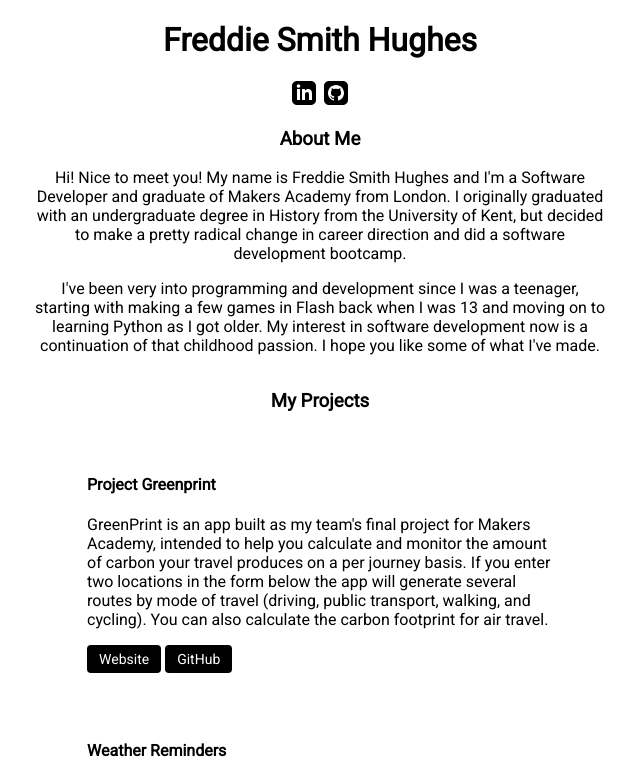
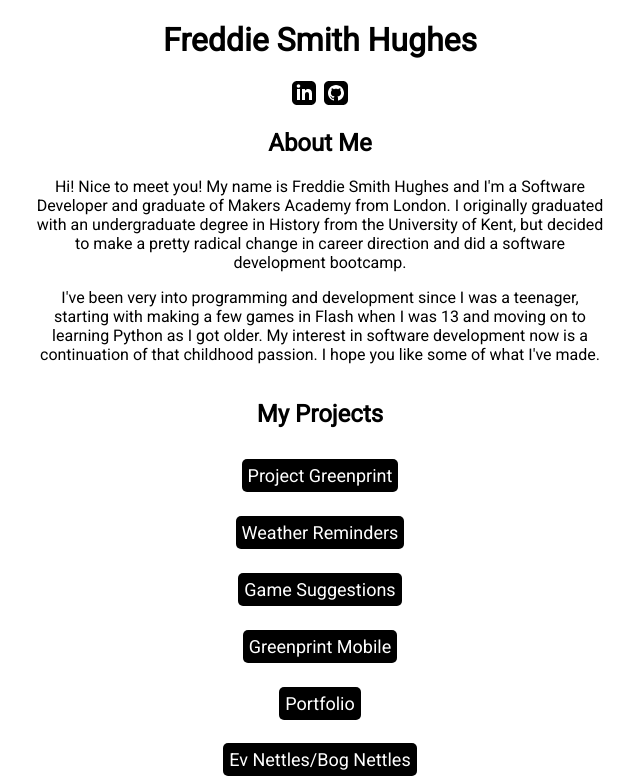
Before and after one commit to SevenSecrets/portfolio-static, a React (Create React App) app: page / in a window 1280 px wide. Shown: the top 782 px of the page, without its empty margins (320-960 px from the left). Built offline with nearby package versions, Linux system fonts and the light colour scheme.

Commit message:
adding accordions for projects

```diff
--- a/package.json
+++ b/package.json
@@ -7,6 +7,7 @@
     "@testing-library/react": "^9.5.0",
     "@testing-library/user-event": "^7.2.1",
     "react": "^16.13.1",
+    "react-collapsible": "^2.8.1",
     "react-dom": "^16.13.1",
     "react-scripts": "3.4.2"
   },
--- a/src/App.css
+++ b/src/App.css
@@ -4,12 +4,17 @@
 
 a {
   padding: 4px;
-
 }
 
 .about {
   display: inline-block;
   max-width: 45%;
+}
+
+.Projects {
+  display: flex;
+  flex-direction: column;
+  max-width: 40%;
   margin: auto;
 }
 
--- a/src/App.js
+++ b/src/App.js
@@ -12,12 +12,12 @@ class App extends Component {
           <a href="https://github.com/SevenSecrets" target="_blank"  rel="noopener noreferrer"><svg xmlns="http://www.w3.org/2000/svg" width="24" height="24" viewBox="0 0 24 24"><path d="M19 0h-14c-2.761 0-5 2.239-5 5v14c0 2.761 2.239 5 5 5h14c2.762 0 5-2.239 5-5v-14c0-2.761-2.238-5-5-5zm-4.466 19.59c-.405.078-.534-.171-.534-.384v-2.195c0-.747-.262-1.233-.55-1.481 1.782-.198 3.654-.875 3.654-3.947 0-.874-.312-1.588-.823-2.147.082-.202.356-1.016-.079-2.117 0 0-.671-.215-2.198.82-.64-.18-1.324-.267-2.004-.271-.68.003-1.364.091-2.003.269-1.528-1.035-2.2-.82-2.2-.82-.434 1.102-.16 1.915-.077 2.118-.512.56-.824 1.273-.824 2.147 0 3.064 1.867 3.751 3.645 3.954-.229.2-.436.552-.508 1.07-.457.204-1.614.557-2.328-.666 0 0-.423-.768-1.227-.825 0 0-.78-.01-.055.487 0 0 .525.246.889 1.17 0 0 .463 1.428 2.688.944v1.489c0 .211-.129.459-.528.385-3.18-1.057-5.472-4.056-5.472-7.59 0-4.419 3.582-8 8-8s8 3.581 8 8c0 3.533-2.289 6.531-5.466 7.59z"/></svg></a>
         </div>
         <div className="about">
-          <h3>About Me</h3>
+          <h2>About Me</h2>
           <p>Hi! Nice to meet you! My name is Freddie Smith Hughes and I'm a Software Developer and graduate of Makers Academy from London. I originally graduated with an undergraduate degree in History from the University of Kent, but decided to make a pretty radical change in career direction and did a software development bootcamp.</p>
-          <p>I've been very into programming and development since I was a teenager, starting with making a few games in Flash back when I was 13 and moving on to learning Python as I got older. My interest in software development now is a continuation of that childhood passion. I hope you like some of what I've made.</p>
+          <p>I've been very into programming and development since I was a teenager, starting with making a few games in Flash when I was 13 and moving on to learning Python as I got older. My interest in software development now is a continuation of that childhood passion. I hope you like some of what I've made.</p>
         </div>
         <div className="Projects">
-          <h3>My Projects</h3>
+          <h2>My Projects</h2>
           <Project name="Project Greenprint" description="GreenPrint is an app built as my team's final project for Makers Academy, intended to help you calculate and monitor the amount of carbon your travel produces on a per journey basis. If you enter two locations in the form below the app will generate several routes by mode of travel (driving, public transport, walking, and cycling). You can also calculate the carbon footprint for air travel." siteLink="https://project-greenprint.herokuapp.com/" gitHubLink="https://github.com/SevenSecrets/Project_Greenprint_Backend"/>
           <Project name="Weather Reminders" description="This Ruby app texts me to tell me what the weather is like, including temperature, rain, and UV index. The app currently runs on Heroku and is pinged by a Telegram bot every time someone messages it, responding with the sorted data gathered from the Climacell API about the weather conditions at a location. If the user sends a location in the Telegram message then the weather returned is for that location, otherwise it defaults to Kentish Town." gitHubLink="https://github.com/SevenSecrets/weather-texts"/>
           <Project name="Game Suggestions" description="An app where users can create polls where voters can suggest any games available on IGDB to play together. Built in React and bootstrapped with Create React App." gitHubLink="https://github.com/SevenSecrets/game-suggestions"/>
--- a/src/components/Project.js
+++ b/src/components/Project.js
@@ -1,22 +1,19 @@
-import React, { Component } from 'react';
+import React from 'react';
+import Collapsible from 'react-collapsible';
 import '../styles/Project.css';
 
-class Projects extends Component {
-    constructor(props) {
-        super(props);
-        this.state = { name: props.name, description: props.description, siteLink: props.siteLink, gitHubLink: props.gitHubLink }
-    }
-
-    render() {
-        return(
-            <div className="Project">
-                <h4>{this.state.name}</h4>
-                <p>{this.state.description}</p>
-                {this.state.siteLink && <a className="project-link" href={this.state.siteLink} target="_blank" rel="noopener noreferrer">Website</a>}
-                <a className="project-link" href={this.state.gitHubLink} target="_blank"  rel="noopener noreferrer">GitHub</a>
-            </div>
-        );
-    }
+function Project(props) {
+	return(
+		<div className="project">
+            <Collapsible trigger={props.name}>
+                <p className="desc">{props.description}</p>
+                <div className="links">
+                    {props.siteLink && <a className="project-link" href={props.siteLink} target="_blank" rel="noopener noreferrer">Website</a>}
+                    <a className="project-link" href={props.gitHubLink} target="_blank"  rel="noopener noreferrer">GitHub</a>
+                </div>
+            </Collapsible>
+        </div>
+	)
 }
 
-export default Projects;
+export default Project;
--- a/src/styles/Project.css
+++ b/src/styles/Project.css
@@ -1,15 +1,28 @@
-.Projects {
-    display: flex;
-    flex-direction: column;
-    max-width: 40%;
-    margin: auto;
+.project {
+  padding: 0.5%;
+  border-radius: 4px;
+  margin: 3%;
+  text-align: center;
 }
 
-  .Project {
-    padding: 0.5%;
-    border-radius: 4px;
-    margin: 4%;
+.desc {
   text-align: left;
+}
+
+.Collapsible__trigger {
+  color: white;
+  font-size: 18px;
+  padding: 6px;
+  background-color: black;
+  border-radius: 5px;
+}
+
+.Collapsible__trigger:hover {
+  cursor: pointer;
+}
+
+.links {
+  text-align: right;
 }
 
 .project-link {
@@ -18,14 +31,8 @@
   color: white;
   border-radius: 3px;
   padding: 6px 12px;
-    text-align: center;
   display: inline-block;
   font-size: 14px;
   border-radius: 4px;
   margin-right: 4px;
 }
-
-  .github-link:hover {
-    font-size: 14.5px;
-    opacity: 0.5;
-  }
```
Also changed, not shown: 1 other file (tests, documents, lock files or other folders). Lines whose indentation alone changed are shown as unchanged.
